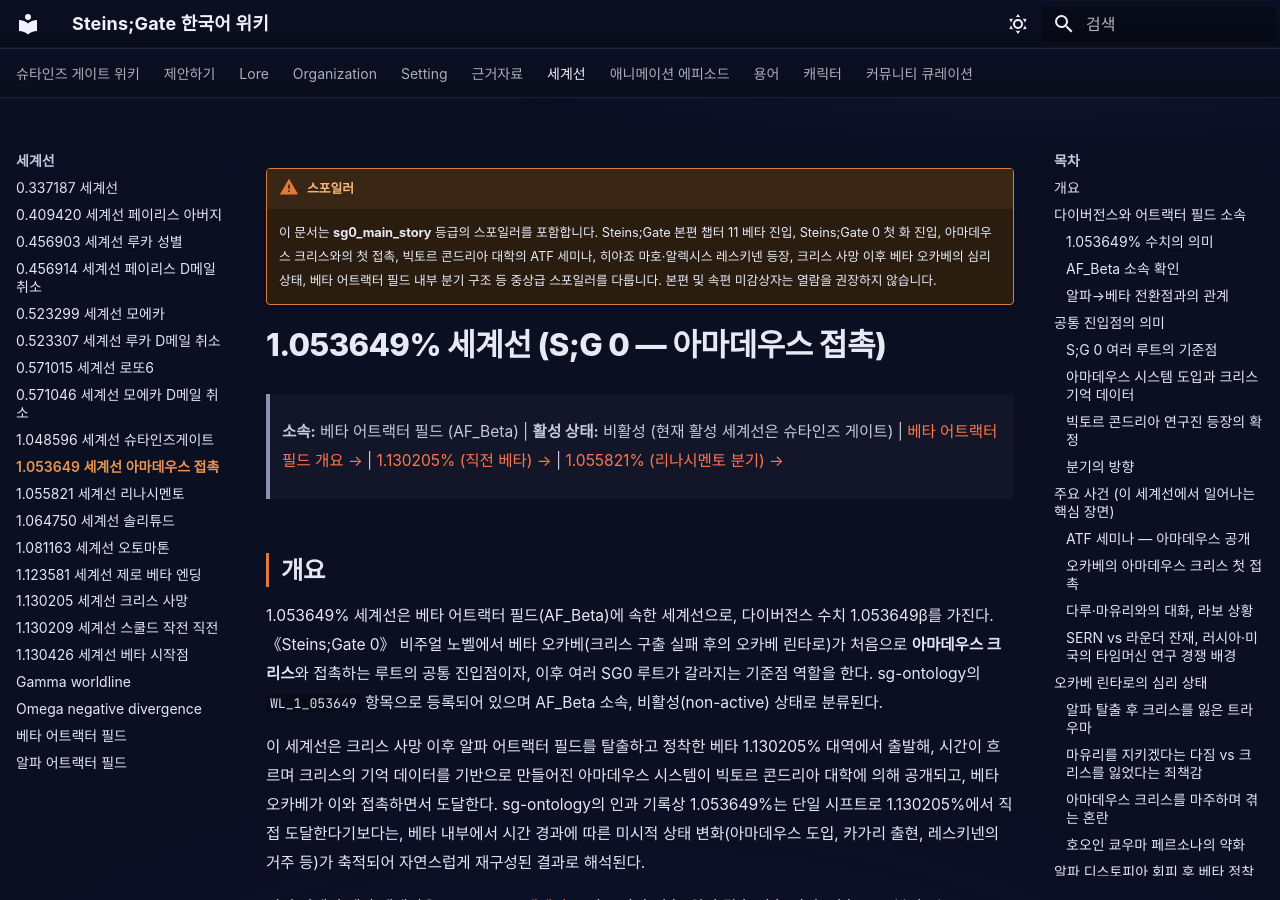
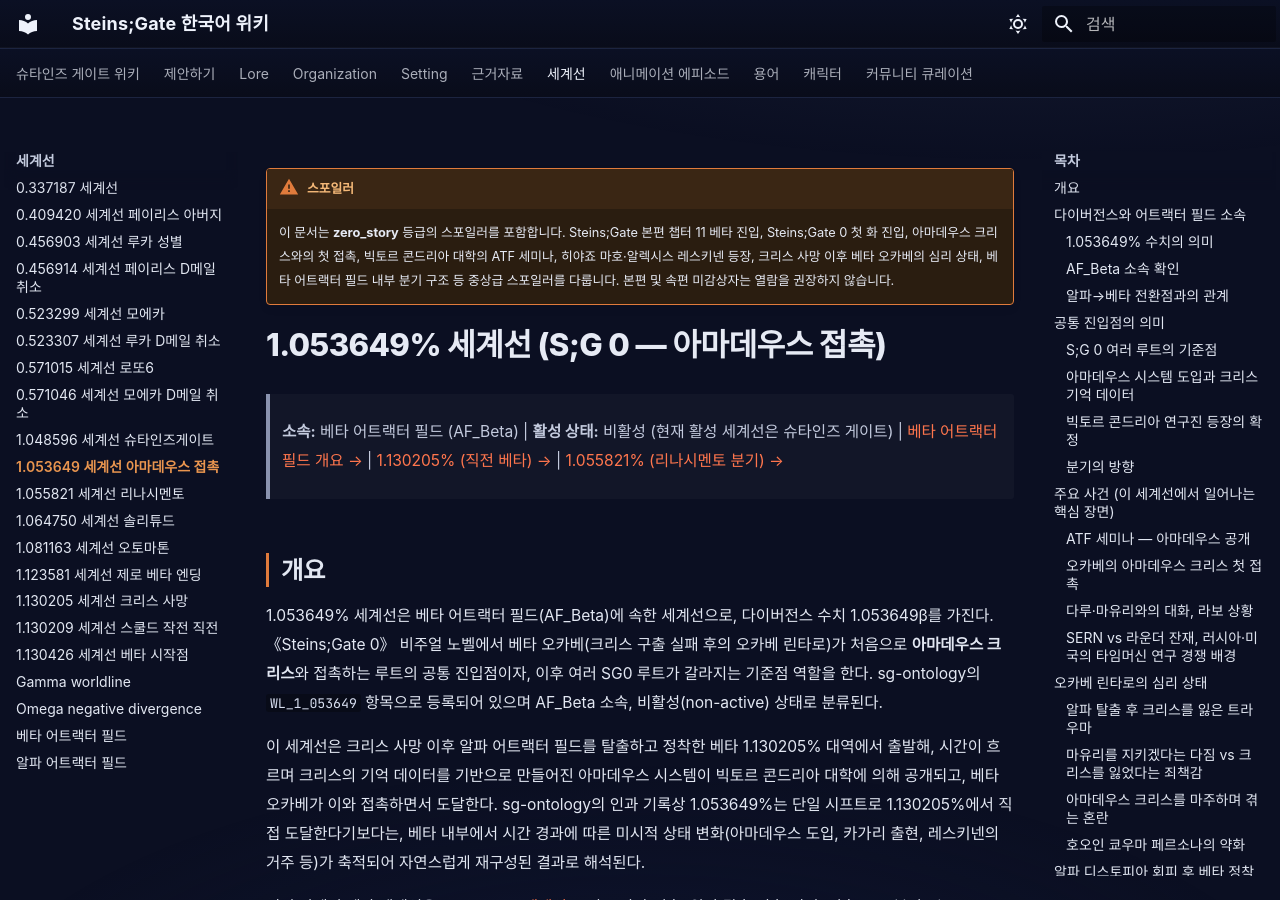
Before and after one commit to sgwiki/sgwiki.github.io, an MkDocs documentation site: the page built from wiki/세계선/1.053649-세계선-아마데우스-접촉.md, in a window 1280 px wide and 900 px high. Built offline with MkDocs 1.6.1 and Material for MkDocs 9.7.7, drawn with Linux system fonts in a browser that asks for light colours; some web fonts are replaced; part of the change alters nothing that is shown.

Commit message:
fix(wiki): 1.053649-세계선-아마데우스-접촉 — P10 95dd7057 패치 적용

```diff
--- a/wiki/세계선/1.053649-세계선-아마데우스-접촉.md
+++ b/wiki/세계선/1.053649-세계선-아마데우스-접촉.md
@@ -1,10 +1,10 @@
 ---
-spoiler: sg0_main_story
-description: "1.053649% 세계선은 베타 어트랙터 필드(AFBeta)에 속한 세계선으로, 다이버전스 수치 1.053649β를 가진다. 《Steins;Gate 0》 비주얼 노벨에서 베타 오카베(크리스 구출 실패 후의 오카베 린타로)가 처음으로 아마데우스 크리스와 접촉하는 루트의 공통 진입점이자,"
+spoiler: zero_story
+description: "1.053649% 세계선은 베타 어트랙터 필드(AFBeta)에 속한 세계선으로, 다이버전스 수치 1.053649β를 가진다. 《Steins;Gate 0》 비주얼 노벨에서 베타 오카베(크리스 구출 실패 후의 오카베 린타로)가 처음으로 아마데우스 크리스와 접촉하는 루트의 공통 진입점이자, 이후 여러 SG0 루트가 갈라지는 기준점 역할을 한다."
 ---
 
 !!! warning "스포일러"
-    이 문서는 **sg0_main_story** 등급의 스포일러를 포함합니다. Steins;Gate 본편 챕터 11 베타 진입, Steins;Gate 0 첫 화 진입, 아마데우스 크리스와의 첫 접촉, 빅토르 콘드리아 대학의 ATF 세미나, 히야죠 마호·알렉시스 레스키넨 등장, 크리스 사망 이후 베타 오카베의 심리 상태, 베타 어트랙터 필드 내부 분기 구조 등 중상급 스포일러를 다룹니다. 본편 및 속편 미감상자는 열람을 권장하지 않습니다.
+    이 문서는 **zero_story** 등급의 스포일러를 포함합니다. Steins;Gate 본편 챕터 11 베타 진입, Steins;Gate 0 첫 화 진입, 아마데우스 크리스와의 첫 접촉, 빅토르 콘드리아 대학의 ATF 세미나, 히야죠 마호·알렉시스 레스키넨 등장, 크리스 사망 이후 베타 오카베의 심리 상태, 베타 어트랙터 필드 내부 분기 구조 등 중상급 스포일러를 다룹니다. 본편 및 속편 미감상자는 열람을 권장하지 않습니다.
 
 # 1.053649% 세계선 (S;G 0 — 아마데우스 접촉)
 
```
